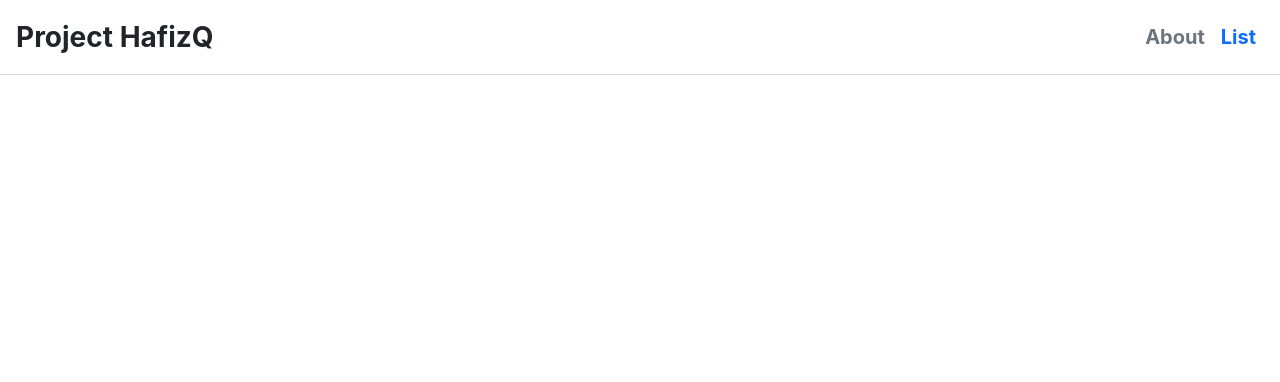
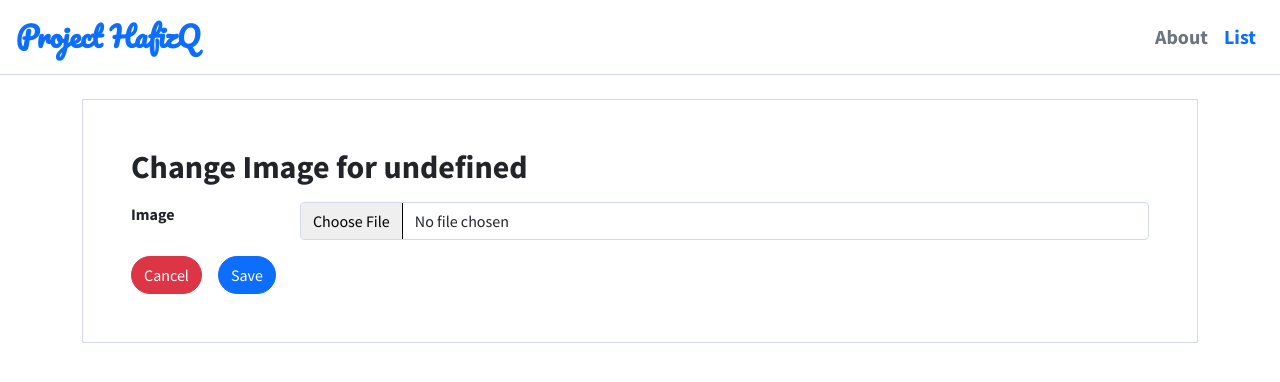
Before and after one commit to ammar-ahmed22/Project-HAFIZQ, a React (Create React App) app in the folder client/: page /edit-image/1 in a window 1280 px wide. Shown: the top 382 px of the page. Built offline with nearby package versions, Linux system fonts and the light colour scheme; no server answers.

Commit message:
All basic features functioning

```diff
--- a/client/public/index.html
+++ b/client/public/index.html
@@ -17,6 +17,11 @@
 
     <!-- Boxicons -->
     <link href='https://unpkg.com/boxicons@2.0.9/css/boxicons.min.css' rel='stylesheet'>
+
+    <!-- Google Fonts -->
+    <link rel="preconnect" href="https://fonts.googleapis.com">
+    <link rel="preconnect" href="https://fonts.gstatic.com" crossorigin>
+    <link href="https://fonts.googleapis.com/css2?family=Pacifico&family=Source+Sans+Pro:ital,wght@0,200;0,300;0,400;0,600;0,700;0,900;1,200;1,300;1,400;1,600;1,700;1,900&display=swap" rel="stylesheet">
     <title>Project HAFIZQ</title>
   </head>
   <body>
--- a/client/src/App.css
+++ b/client/src/App.css
@@ -1,5 +1,9 @@
 :root{
   --border: #d5d8ef;
+}
+
+body{
+  font-family: "Source Sans Pro", sans-serif;
 }
 
 .App {
@@ -9,3 +13,7 @@
 .img-cont{
   width: 100%;
 }
+
+.text-fancy{
+  font-family: "Pacifico", cursive;
+}
--- a/client/src/App.js
+++ b/client/src/App.js
@@ -20,7 +20,7 @@ const App = () => {
           <Route  exact path="/create" render={ props => <CreateListing {...props} />}/>
           <Route exact path="/listing/:identifier" render={ props => <Listing {...props}/>}/>
           <Route exact path="/edit/:identifier" render={ props => <UpdateListing {...props} />}/>
-          <Route exact path="/edit-image/:identifer" render={ props => <UpdateImage {...props} />}/>
+          <Route exact path="/edit-image/:identifier" render={ props => <UpdateImage {...props} />}/>
         </Switch>
       </div>
     </Router>
--- a/client/src/components/Listing.js
+++ b/client/src/components/Listing.js
@@ -37,14 +37,18 @@ const Listing = ({ match }) => {
         <Nav />
         <div className="container-fluid mainimg p-0">
             <img src={listing.image} alt="" className="img-fluid w-100" />
-            <div className="edit-hover">
-                <Link className="text-decoration-none border border-primary bg-primary text-light rounded rounded-pill px-3 py-2"><i className='bx bxs-edit align-middle'></i> Change Image</Link>
+            <div className="edit-hover p-3">
+                <Link to={`/edit-image/${identifier}`} className="text-decoration-none border border-primary bg-primary text-light rounded rounded-pill px-3 py-2"><i className='bx bxs-edit align-middle'></i> Change Image</Link>
             </div>
         </div>
         <section className="container listing-page my-3">
             <div className="d-flex justify-content-between align-items-center">
                 <h1>{listing.name}</h1>
-                <Link to={`/edit/${identifier}`} className='text-decoration-none border border-primary bg-primary text-light rounded rounded-pill p-3 py-2'><i className='bx bxs-edit align-middle'></i> Edit</Link>
+                <div className="d-flex">
+                    <Link to={`/edit/${identifier}`} className='text-decoration-none border border-primary bg-primary text-light rounded rounded-pill p-3 py-2'><i className='bx bxs-edit align-middle'></i> Edit</Link>
+                    {/* <Link to={`/edit-image/${identifier}`} className="text-decoration-none border border-primary bg-primary text-light rounded rounded-pill px-3 py-2"><i className='bx bxs-edit align-middle'></i> Edit Image</Link> */}
+                </div>
+
             </div>
 
             <h3>About</h3>
--- a/client/src/components/Main.js
+++ b/client/src/components/Main.js
@@ -31,7 +31,7 @@ const Main = ({ history }) => {
 
     return (
         <>
-        <Nav />
+        <Nav listings={listings} setListings={setListings} search/>
         <section className="container main mt-5">
 
             {
@@ -39,8 +39,11 @@ const Main = ({ history }) => {
                     return (
                         <div className="listing my-2" key={index} onClick={e => onClickHandler(e, item._id)}>
                             <div className="row">
-                                <div className="col-md-4 col-12">
+                                <div className="col-md-4 col-12 listing-image-box">
                                     <img src={item.image} alt="" className="img-fluid listing-image" />
+                                    <div className="listing-image-hover">
+                                        <h4>VIEW</h4>
+                                    </div>
                                 </div>
 
                                 <div className="col-md-8 col-12 p-3 d-flex flex-column justify-content-center">
--- a/client/src/components/Nav.js
+++ b/client/src/components/Nav.js
@@ -1,17 +1,39 @@
 import "../css/nav.css"
-import React from 'react';
+import React, { useEffect, useState } from 'react';
 import { Link } from "react-router-dom";
+import * as api from "../functions/api";
 
-const Nav = ({active}) => {
+const Nav = ({active, listings, setListings, search}) => {
+
+    const [query, setQuery] = useState('');
+
+    useEffect(()=>{
+
+        const fetchData = async () =>{
+            const result = await api.findListings(query.split(" ").join("&"));
+
+            setListings(result.payload)
+        }
+
+        fetchData();
+
+    }, [query, setListings])
+
+
+
     return (
         <div className="navigation d-flex justify-content-between align-items-center p-3">
-            <div className="">
-                <Link to="/" className="fw-bold text-dark text-decoration-none fs-3">Project HafizQ</Link>
+            <div className="nav-section">
+                <Link to="/" className="fw-bold text-primary text-decoration-none fs-3 text-fancy">Project HafizQ</Link>
             </div>
 
-            <div className="">
-                <Link to="/about" className="text-secondary text-decoration-none mx-2 fs-5 fw-bold" >About</Link>
-                <Link to="/create" className={`text-decoration-none fs-5 mx-2 fw-bold ${active ? "text-secondary" : ""}`}>List</Link>
+            {search && (<div class="input-group nav-section align-items-center">
+                            <span class="input-group-text" id="search-bar"><i class='bx bx-search-alt-2' ></i></span>
+                            <input type="text" class="form-control" placeholder="Search by name" aria-label="Search" aria-describedby="search-bar" value={query} onChange={e => setQuery(e.target.value)}></input>
+                        </div>)}
+            <div className="nav-section d-flex justify-content-end">
+                <Link to="/about" className="text-secondary text-end text-decoration-none mx-2 fs-5 fw-bold" >About</Link>
+                <Link to="/create" className={`text-decoration-none text-end fs-5 mx-2 fw-bold ${active ? "text-secondary" : ""}`}>List</Link>
             </div>
         </div>
     );
--- a/client/src/components/UpdateImage.js
+++ b/client/src/components/UpdateImage.js
@@ -4,14 +4,66 @@ import Nav from './Nav';
 import FileBase64 from "react-file-base64"
 import * as api from "../functions/api";
 
-const UpdateImage = ({ match }) => {
+const UpdateImage = ({ match, history }) => {
     const [image, setImage] = useState({});
+    const [listing, setListing] = useState({});
+
+    const { identifier } = match.params;
+
+    useEffect(()=>{
+        // styling image input (there is most likely a "better" way to do this, however, time constraint)
+        const fileInput = document.querySelector(`input[type="file"]`);
+        fileInput.classList.add("form-control");
+        fileInput.id = "image";
+
+        const fetchData = async () =>{
+            const result = await api.getListing(identifier);
+
+            console.log(result)
+            setListing(result.payload);
+        }
+
+        fetchData();
+    }, [identifier])
+
+    const onSubmitHandler = async (e) =>{
+        e.preventDefault();
+
+        const result = await api.updateImage(identifier, image);
+
+        if (!result.success){
+            console.log("Error:", result)
+        }
+
+        history.push(`/listing/${identifier}`)
+    }
+
+    const onCancelHandler = (e) =>{
+        e.preventDefault();
+
+        history.push(`/listing/${identifier}`);
+    }
 
     return (
         <>
         <Nav />
         <section className="container create">
+            <form className="create-form my-4 p-5" onSubmit={onSubmitHandler}>
+                <h2 className="fw-bold">Change Image {listing ? `for ${listing.name}` : ""}</h2>
+                <div className="form-group my-3">
+                    <label htmlFor="image" className="form-label">Image</label>
+                    <FileBase64
+                    type="file"
+                    multiple={false}
+                    onDone={({base64}) => setImage({image: base64})}
+                    />
+                </div>
 
+                <div className="d-flex">
+                    <button className="btn btn-danger rounded rounded-pill me-2" onClick={onCancelHandler}>Cancel</button>
+                    <button className="btn btn-primary rounded rounded-pill ms-2" type="submit">Save</button>
+                </div>
+            </form>
         </section>
 
         </>
--- a/client/src/css/listing.css
+++ b/client/src/css/listing.css
@@ -24,15 +24,12 @@
 
 .edit-hover{
     position: absolute;
-    top: 0;
-    left: 0;
-    width: 100%;
-    height: 100%;
+    bottom: 0;
+    right: 0;
     display: flex;
     justify-content: center;
     align-items: center;
     opacity: 0;
-    background-color: rgba(255, 255, 255, 0.5);
     z-index: 1;
     transition: visibility 0s, opacity 0.5s ease;
     visibility: hidden;
--- a/client/src/css/main.css
+++ b/client/src/css/main.css
@@ -12,3 +12,30 @@
     object-fit: cover;
     height: 100%;
 }
+
+.listing-image-box{
+    position: relative;
+    z-index: 1;
+
+}
+
+.listing-image-box:hover .listing-image-hover{
+    visibility: visible;
+    opacity: 1;
+    cursor: pointer;
+}
+
+.listing-image-hover{
+    position: absolute;
+    top: 0;
+    left: 0;
+    width: 100%;
+    height: 100%;
+    display: flex;
+    justify-content: center;
+    align-items: center;
+    background: rgba(255, 255, 255, 0.5);
+    visibility: none;
+    opacity: 0;
+    transition: visibility 0s, opacity 0.5s ease;
+}
--- a/client/src/css/nav.css
+++ b/client/src/css/nav.css
@@ -5,3 +5,11 @@
     background-color: white;
     z-index: 2;
 }
+
+.nav-section{
+    width: 33%;
+}
+
+.bx-search-alt-2{
+    line-height: 1.5;
+}
--- a/client/src/functions/api.js
+++ b/client/src/functions/api.js
@@ -47,3 +47,27 @@ export const updateListing = async (identifier, listing) =>{
         console.log(error)
     }
 }
+
+export const updateImage = async (identifier, image) =>{
+    try {
+        const url = `http://localhost:8000/api/data/update/${identifier}?isImage=true`;
+
+        const { data } = await axios.post(url, image);
+
+        return data
+    } catch (error) {
+        console.log(error)
+    }
+}
+
+export const findListings = async (query) =>{
+    try {
+        const url = `http://localhost:8000/api/data/search?query=${query}`;
+
+        const { data } = await axios.get(url);
+
+        return data
+    } catch (error) {
+        console.log(error)
+    }
+}
```
Also changed, not shown: 2 other files (tests, documents, lock files or other folders).
